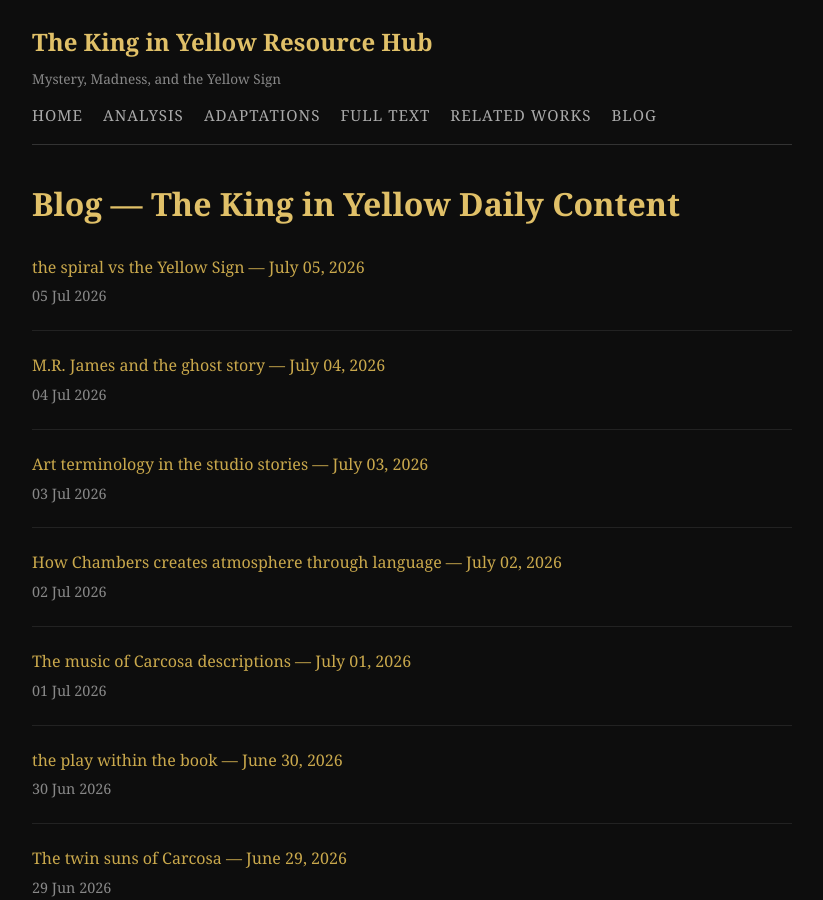
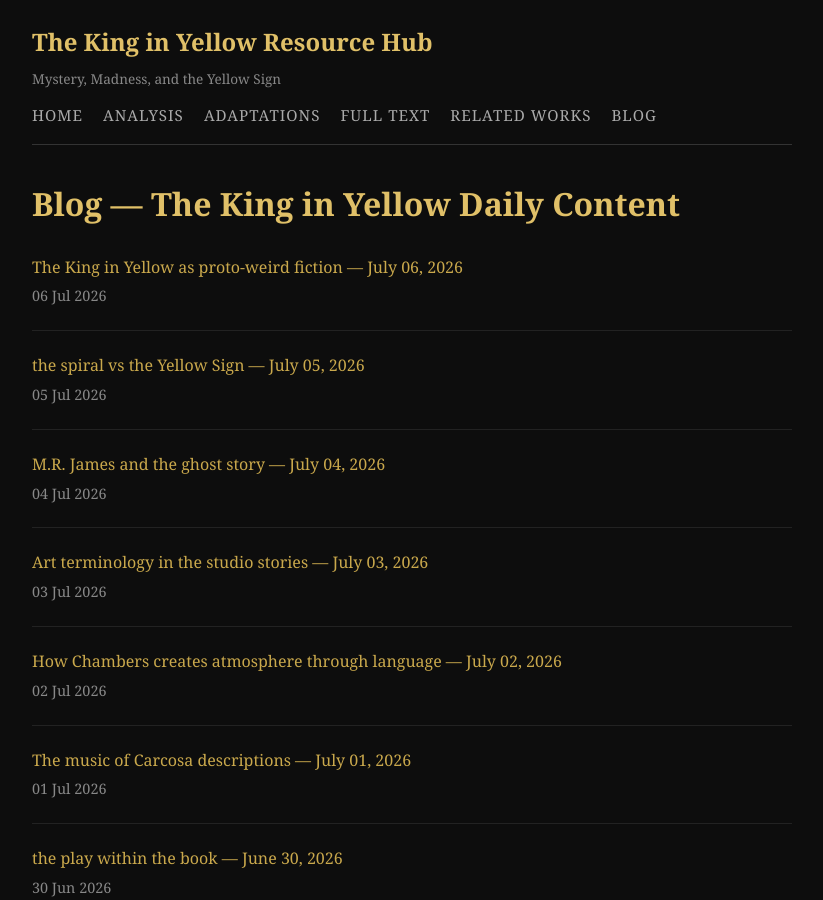
Before and after one commit to miravosqueinteresante/the-king-in-yellow-resources, a Jekyll site: the page built from blog/index.md, in a window 1280 px wide and 900 px high. Shown: the whole window, without its empty margins (228-1051 px from the left). Built offline with Jekyll 4.4.1, drawn with Linux system fonts in a browser that asks for light colours; some of the changed lines change nothing that is shown.

Commit message:
Daily post — 2026-07-06

```diff
--- a/_data/post-queue.json
+++ b/_data/post-queue.json
@@ -46,9 +46,10 @@
   "weird_fiction_history": {
     "used": [
       "The King in Yellow in the Cthulhu Mythos",
-      "Contemporary \u2014 M.R. James and the ghost story"
+      "Contemporary \u2014 M.R. James and the ghost story",
+      "The King in Yellow as proto-weird fiction"
     ],
-    "last_date": "2026-07-04"
+    "last_date": "2026-07-06"
   },
   "thematic_analysis": {
     "used": [],
--- /dev/null
+++ b/_posts/2026-07-06-the-king-in-yellow-as-proto-weird-fiction.md
@@ -0,0 +1,33 @@
+---
+layout: post
+title: "The King in Yellow as proto-weird fiction — July 06, 2026"
+date: 2026-07-06 12:00:00 +0000
+categories: blog
+content_type: weird_fiction_history
+tags: [weird fiction history the-king-in-yellow chambers analysis]
+---
+Robert W. Chambers' "The King in Yellow," published in 1895, stands as a pivotal work in the evolution of weird fiction, serving as a precursor to the genre's more established forms that would emerge in the early 20th century. Through its blend of haunting imagery, psychological horror, and the exploration of the unknown, Chambers crafted a narrative that unsettles readers and invites deeper reflection on the nature of reality and madness.
+
+At the heart of "The King in Yellow" is the eponymous play, a fictional work within the collection that drives its characters to madness upon reading it. This clever device serves as both a plot mechanism and a commentary on the dangers of art and literature. The play, described as containing "the yellow sign" and invoking a mysterious figure, captivates yet terrorizes those who engage with it. Chambers hints at the idea that art can be a portal to something ineffable and malevolent—a theme that resonates deeply within weird fiction, where the boundaries between reality and imagination often blur.
+
+Chambers employs vivid and surreal imagery throughout the stories to craft a dreamlike atmosphere that evokes both beauty and dread. In "The Repairer of Reputations," for instance, the narrator's descent into paranoia is accentuated by the opulent yet decaying backdrop of New York City. The city itself becomes a character, reflecting the inner turmoil of the protagonist. This intertwining of setting and psyche is a hallmark of later weird fiction, exemplified by writers such as H.P. Lovecraft, who would build entire mythologies around the fragility of human understanding in the face of the cosmic unknown.
+
+The themes of existential dread and the fragility of sanity permeate Chambers' work. The characters are often caught in a web of their own making, driven by obsession or despair. In "The Mask," the protagonist’s fascination with a mysterious woman leads to an exploration of identity and the masks people wear, both literally and metaphorically. This preoccupation with masks is not merely a thematic element; it symbolizes the complex layers of reality and perception that define the human experience, a concept that resonates in the later works of weird fiction, where characters frequently confront their own inadequacies and the terrifying truths that lurk beneath the surface.
+
+Moreover, "The King in Yellow" introduces a sense of the uncanny—a hallmark of weird fiction that elicits feelings of unease and dislocation. Chambers' deft use of symbolism and the supernatural invites readers to question what is real. The yellow sign, a recurring motif, symbolizes the inscrutable forces that govern existence. It evokes a sense of knowledge that is both sought after and feared, much like the forbidden tomes found in Lovecraft's Cthulhu Mythos, which promise understanding yet lead to despair.
+
+In conclusion, Robert W. Chambers' "The King in Yellow" is a seminal work that showcases the foundations of weird fiction. Its exploration of madness, the unknown, and the complex interplay between art and reality set the stage for future writers to delve deeper into the uncanny. The collection's ability to evoke dread through psychological and existential themes establishes it as a cornerstone of weird fiction, influencing generations of authors who would follow in Chambers' footsteps, forever drawn to the mysterious realms that lie just beyond the veil of understanding.
+
+---
+
+### Explore More
+
+- [Robert W. Chambers — Biography](/the-king-in-yellow-resources/analysis/chambers-biography/)
+
+*For a more interactive experience, there is a coloring book and nightmare journal inspired by The King in Yellow: [The King in Yellow: Nightmares Diary and Coloring Book](https://www.amazon.com/dp/B0CTXCQ9HM)*
+
+### Previous Posts on This Topic
+
+- [Weird Fiction History — June 16, 2026](/the-king-in-yellow-resources/2026/07/2026-06-16-weird_fiction_history.html)
+- [M.R. James and the ghost story — July 04, 2026](/the-king-in-yellow-resources/2026/07/2026-07-04-contemporary-mr-james-and-the-ghost-story.html)
+- [The King in Yellow in the Cthulhu Mythos — June 26, 2026](/the-king-in-yellow-resources/2026/07/2026-06-26-the-king-in-yellow-in-the-cthulhu-mythos.html)
```
